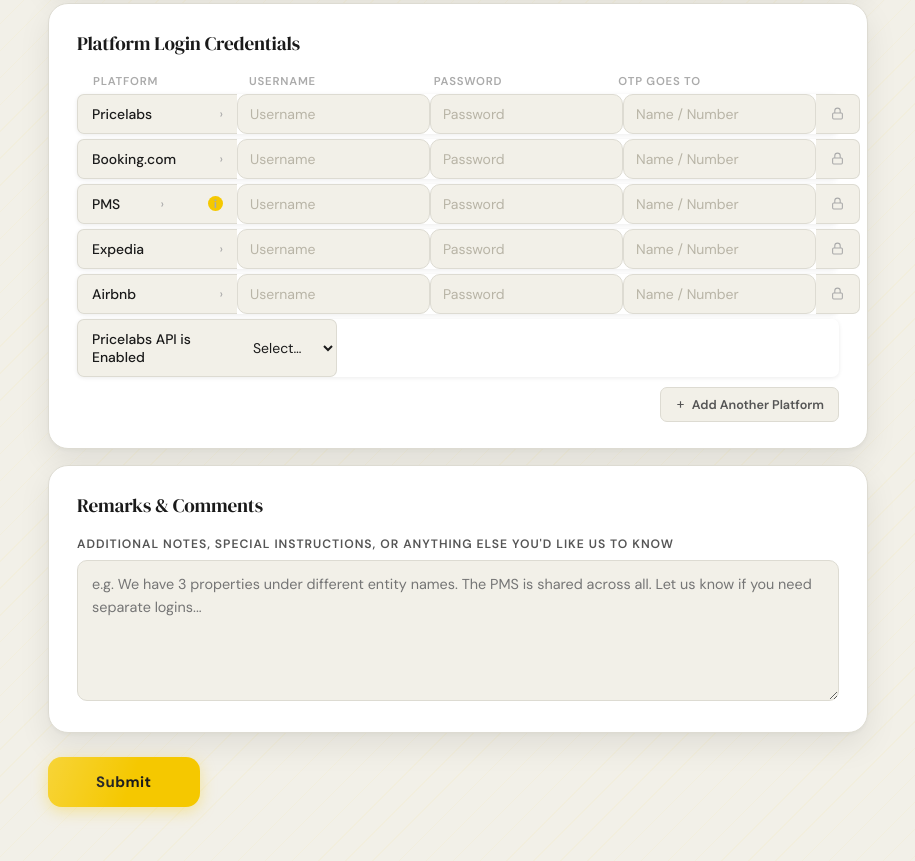
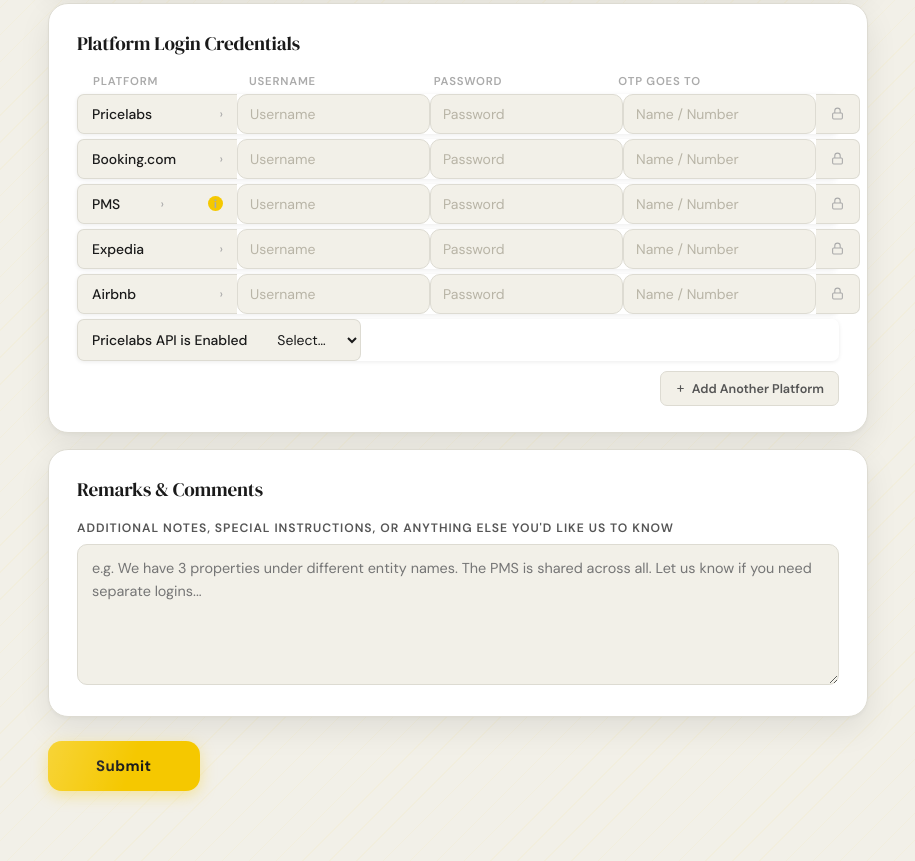
Before and after one commit to Samruddhi990PM/PartnerAccountDetails, a website: page public/index.html in a window 1280 px wide. Shown: the part 1101-1962 px from the top of the page, without its empty margins (182-1097 px from the left). Drawn offline with Linux system fonts and the light colour scheme.

Commit message:
Unwrap Pricelabs API label

```diff
--- a/public/index.html
+++ b/public/index.html
@@ -345,8 +345,8 @@ hr.div { border: none; border-top: 1px solid var(--inp-border); margin: 20px 0;
   font-family: 'DM Sans', sans-serif; font-size: 14px; color: var(--charcoal);
   background: var(--inp-bg); outline: none; border-radius: 0; cursor: pointer;
 }
-.cred-row.pl-api { grid-template-columns: 160px 100px; }
-.cred-row.pl-api .cred-plat { border-right: none; }
+.cred-row.pl-api { grid-template-columns: max-content 100px; }
+.cred-row.pl-api .cred-plat { border-right: none; white-space: nowrap; }
 .cred-row.pl-api select.cred-inp { border-right: 1.5px solid var(--inp-border); border-radius: 0 var(--rs) var(--rs) 0; }
 .cred-row select.cred-inp:focus { background: #ffffff; border-color: var(--charcoal); }
 .cred-lock {
```
